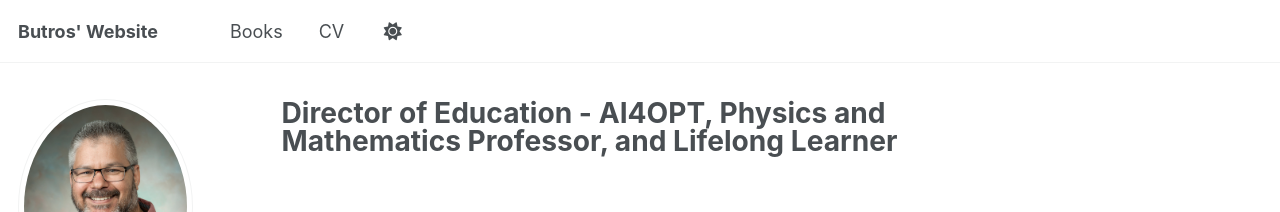
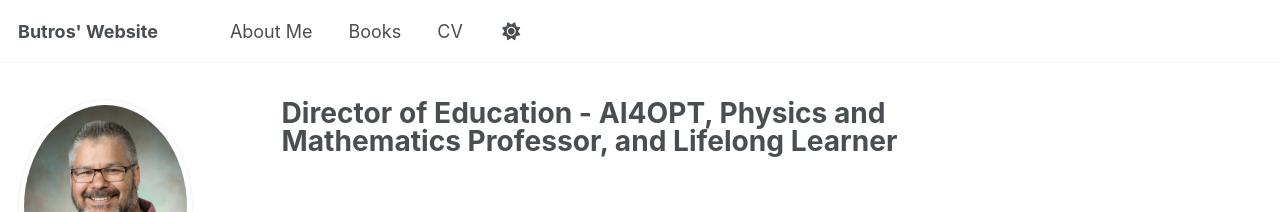
Before and after one commit to MButros/MButros.github.io, a Jekyll site: the page built from _pages/about.md, in a window 1280 px wide. Shown: the top 212 px of the page. Built offline with Jekyll 4.4.1, drawn with Linux system fonts in a browser that asks for light colours.

Commit message:
Update navigation.yml

```diff
--- a/_data/navigation.yml
+++ b/_data/navigation.yml
@@ -8,8 +8,8 @@
 #      Markdown formatted page while the second is generated using JSON.
 
 main:
-#  - title: "Publications"
-#    url: /publications/
+  - title: "About Me"
+    url: /about me/
 
   - title: "Books"
     url: /books/
```
